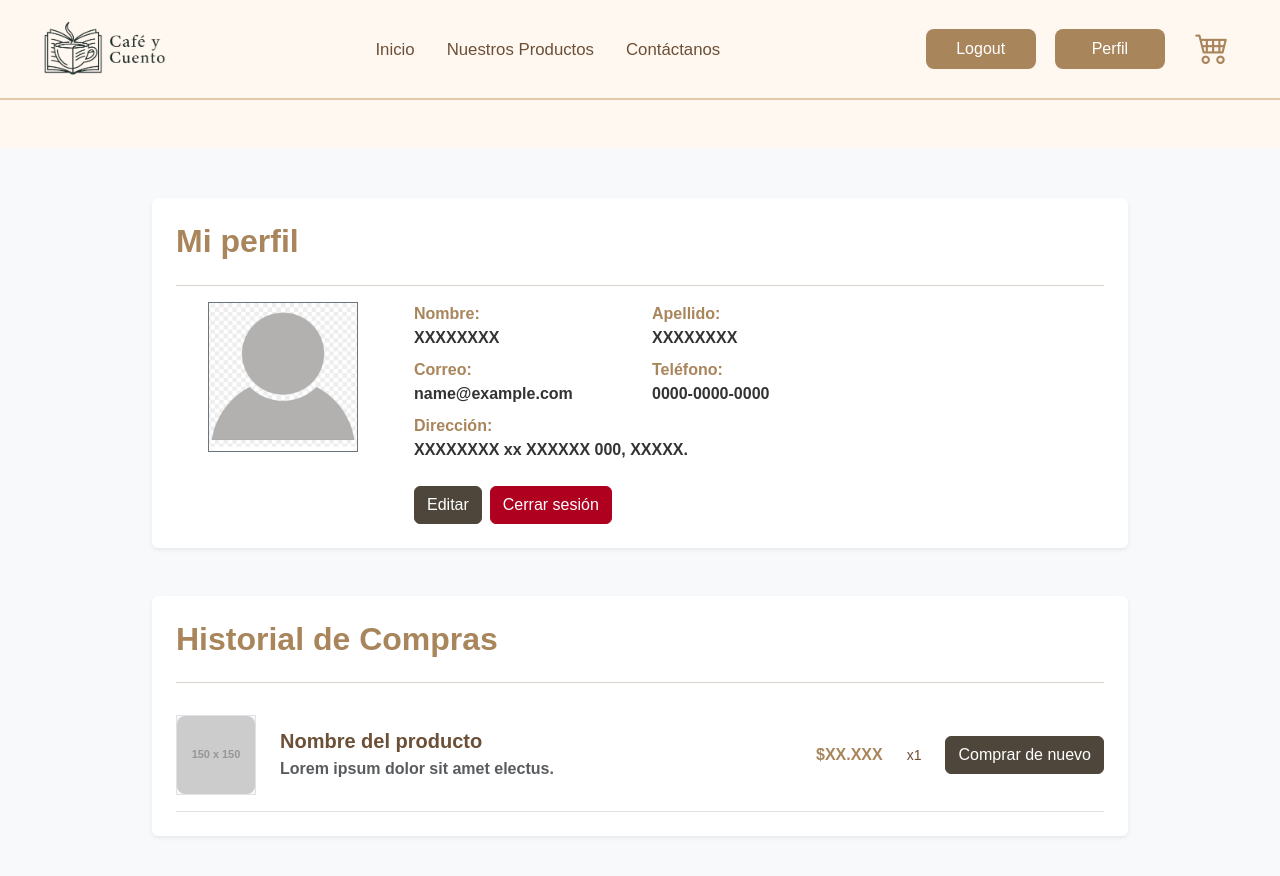
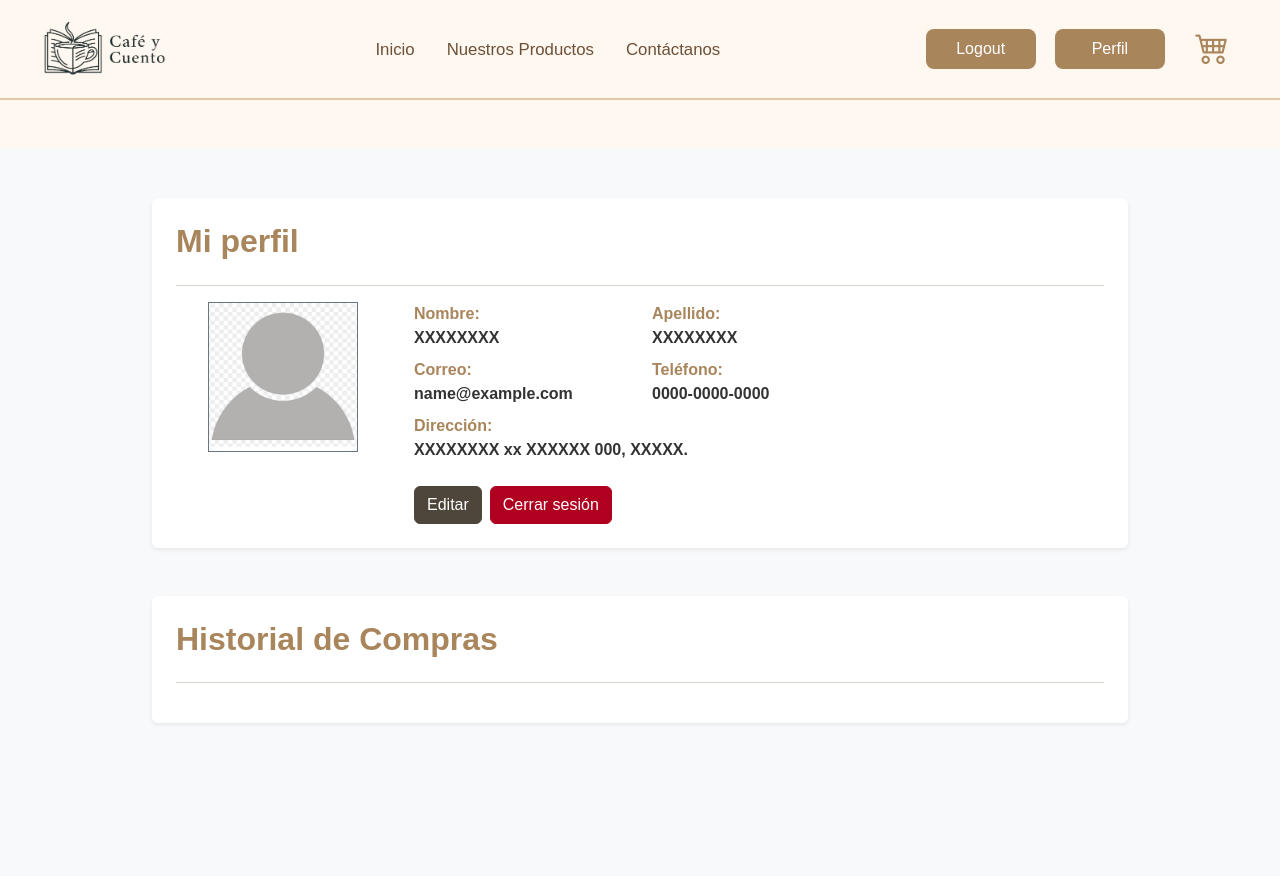
Before and after one commit to OscarBerm/Proyecto-Final, a React (Vite) app: page /Profile in a window 1280 px wide. Shown: the top 876 px of the page. Built offline with nearby package versions, Linux system fonts and the light colour scheme; no server answers; sample sign-in values are in the browser's storage.

Commit message:
limpieza profile

```diff
--- a/src/components/Profile.jsx
+++ b/src/components/Profile.jsx
@@ -113,34 +113,6 @@ const Profile = () => {
           <section className="bg-white p-4 rounded shadow-sm">
             <h2 className="mb-4">Historial de Compras</h2>
             <hr />
-            {purchaseHistory.map((item) => (
-              <div
-                key={item.id}
-                className="d-flex align-items-center border-bottom py-3"
-              >
-                <div
-                  className="me-4 bg-light border"
-                  style={{ width: "80px", height: "80px" }}
-                >
-                  <img
-                    src={item.imageUrl}
-                    alt={item.productName}
-                    className="img-fluid"
-                  />
-                </div>
-                <div className="flex-grow-1">
-                  <h5 className="mb-1">{item.productName}</h5>
-                  <p className="text-muted mb-0">{item.description}</p>
-                </div>
-                <div className="text-center me-4">
-                  <strong className="d-block">${item.price}</strong>
-                </div>
-                <div className="text-center me-4">
-                  <small>x{item.quantity}</small>
-                </div>
-                <button className="btn btn-dark">Comprar de nuevo</button>
-              </div>
-            ))}
           </section>
         </main>
       </div>
```
